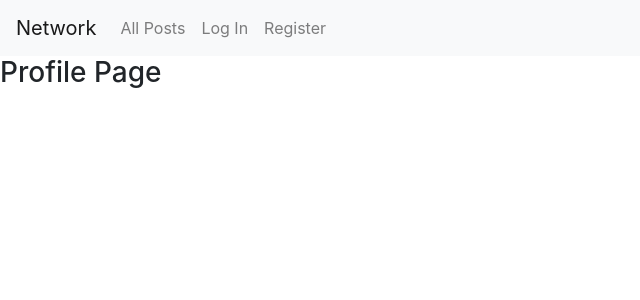
After one commit to Soliden-96/network, a Django app: template network/templates/network/profile.html in a window 1280 px wide. The commit adds this page. Shown: the top 300 px of the page, without its empty margins (0-640 px from the left). Run offline with Django 3.2, Linux system fonts and the light colour scheme; the template is opened without the code that fills it, so the values that code supplies are empty; some libraries are stand-ins or nearby versions.

Commit message:
profile template

```diff
--- a/network/templates/network/layout.html
+++ b/network/templates/network/layout.html
@@ -18,7 +18,7 @@
               <ul class="navbar-nav mr-auto">
                 {% if user.is_authenticated %}
                     <li class="nav-item">
-                        <a class="nav-link" id="user-profile" href="#"><strong>{{ user.username }}</strong></a>
+                        <a class="nav-link" id="user-profile" href="{% url 'profile' request.user.id %}"><strong>{{ user.username }}</strong></a>
                     </li>
                 {% endif %}
                 <li class="nav-item">
--- /dev/null
+++ b/network/templates/network/profile.html
@@ -0,0 +1,8 @@
+{% extends "layout.html" %}
+
+{% load static %}
+
+{% block body %}
+<h3>Profile Page</h3>
+
+{% endblock %}
--- a/network/urls.py
+++ b/network/urls.py
@@ -9,5 +9,6 @@ urlpatterns = [
     path("logout", views.logout_view, name="logout"),
     path("register", views.register, name="register"),
     path("add_post", views.add_post, name="add_post"),
-    path("load_posts/<str:posts>", views.load_posts, name="load_posts")
+    path("load_posts/<str:posts>", views.load_posts, name="load_posts"),
+    path("profile/<int:id>", views.profile, name="profile")
 ]
--- a/network/views.py
+++ b/network/views.py
@@ -105,3 +105,6 @@ def load_posts(request,posts):
 
 
     return JsonResponse([post.serialize() for post in post_list],safe = False)
+
+def profile(request,id):
+    return render(request, "profile.html")
```
Also changed, not shown: db.sqlite3.
